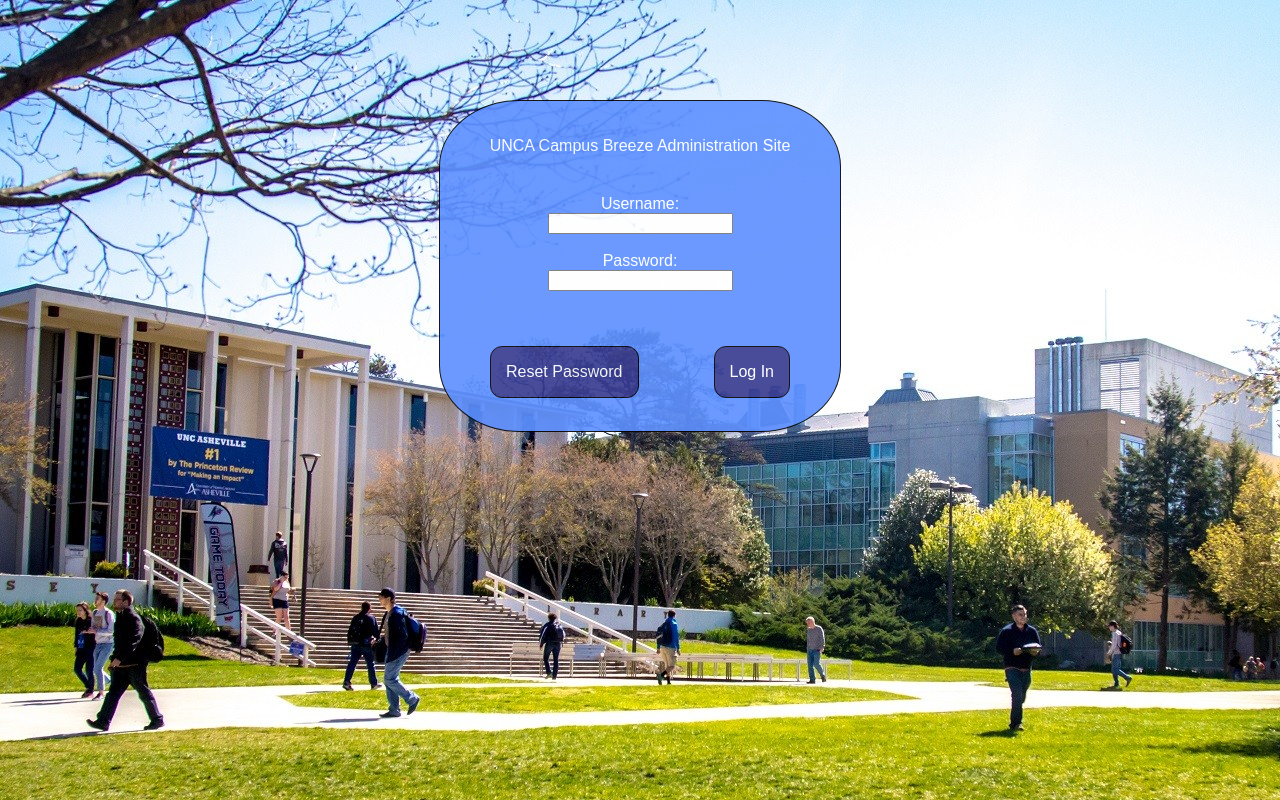
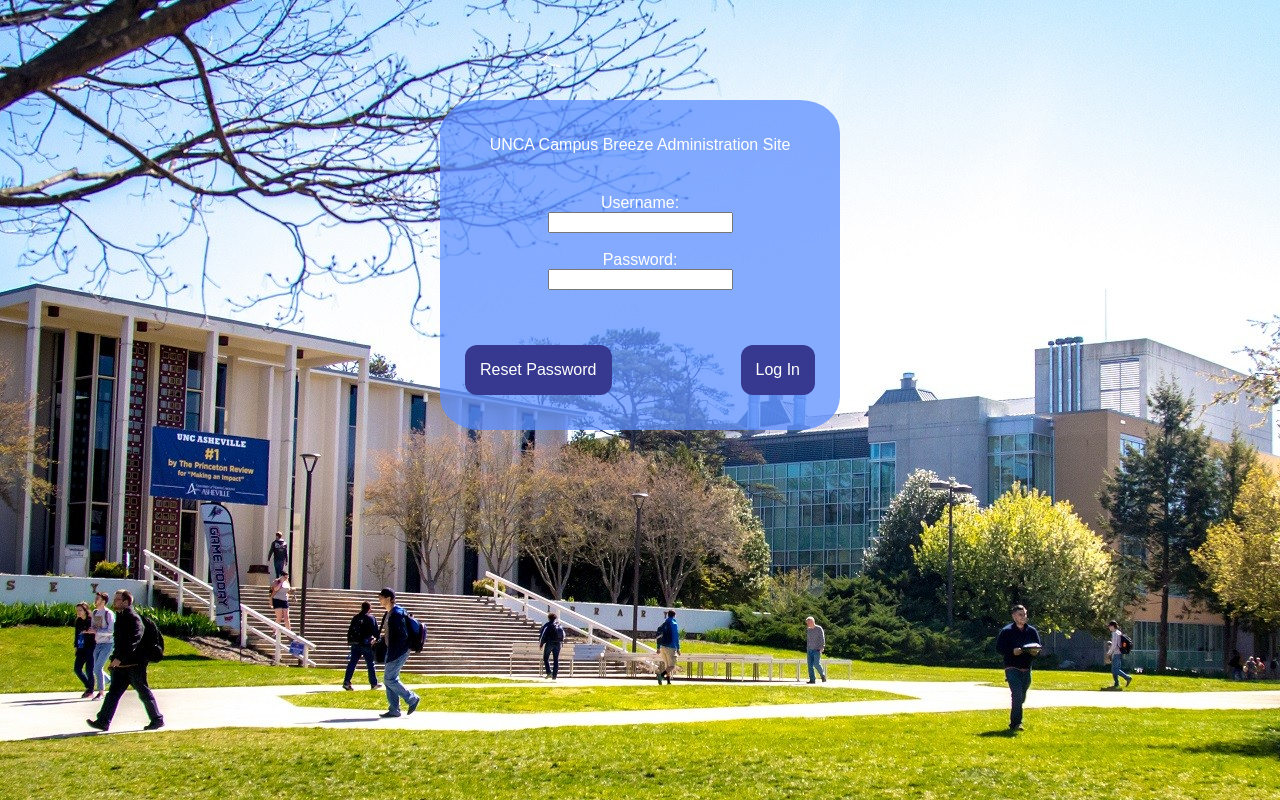
Before and after one commit to vmorse7/UNCACampusBreeze, a plain HTML site: page adminWebsite/docs/html/login.html in a window 1280 px wide. Drawn offline with Linux system fonts and the light colour scheme.

Commit message:
Login page finished (updated)

```diff
--- a/adminWebsite/docs/css/login.css
+++ b/adminWebsite/docs/css/login.css
@@ -5,15 +5,13 @@
 
 /* Login Information */
 #loginInfoCont {
-    border: 1px solid black;
-    background-color: #5c8fff;
+    background-color: rgba(92, 143, 255, .75);
     width: 400px;
     height: 330px;
     margin: 0 auto;
-    border-radius: 20%;
+    border-radius: 10%;
     color: white;
     margin-top: 100px;
-    opacity: 90%;
 }
 
 #loginInfoInnerCont {
@@ -36,7 +34,7 @@
 }
 
 #loginButtonCont {
-    width: 300px;
+    width: 350px;
     margin: 0 auto;
     display: flex;
     justify-content: space-between;
@@ -44,7 +42,6 @@
 }
 
 .buttons {
-    border: 1px solid black;
     border-radius: 12px;
     background-color: #36398f;
     padding-left: 15px;
```
